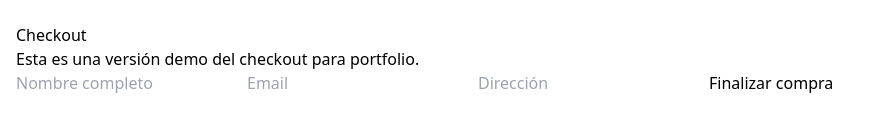
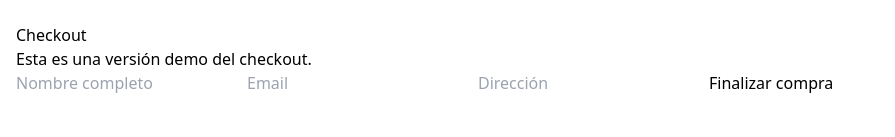
Before and after one commit to Josselen/ecommerce-jvetools, a React (Vite) app: page /checkout in a window 1280 px wide. Shown: the part 429-566 px from the top of the page, without its empty margins (0-895 px from the left). Built offline with nearby package versions, Linux system fonts and the light colour scheme.

Commit message:
corrigiendo datos

```diff
--- a/src/pages/Checkout.jsx
+++ b/src/pages/Checkout.jsx
@@ -38,7 +38,7 @@ function Checkout() {
     <div className="max-w-3xl mx-auto px-4 py-10">
       <h1 className="text-3xl font-bold mb-6">Checkout</h1>
       <p className="text-gray-600 mb-6">
-        Esta es una versión demo del checkout para portfolio.
+        Esta es una versión demo del checkout.
       </p>
 
       <form onSubmit={handlePago} className="bg-white rounded-2xl shadow p-6 space-y-4">
```
